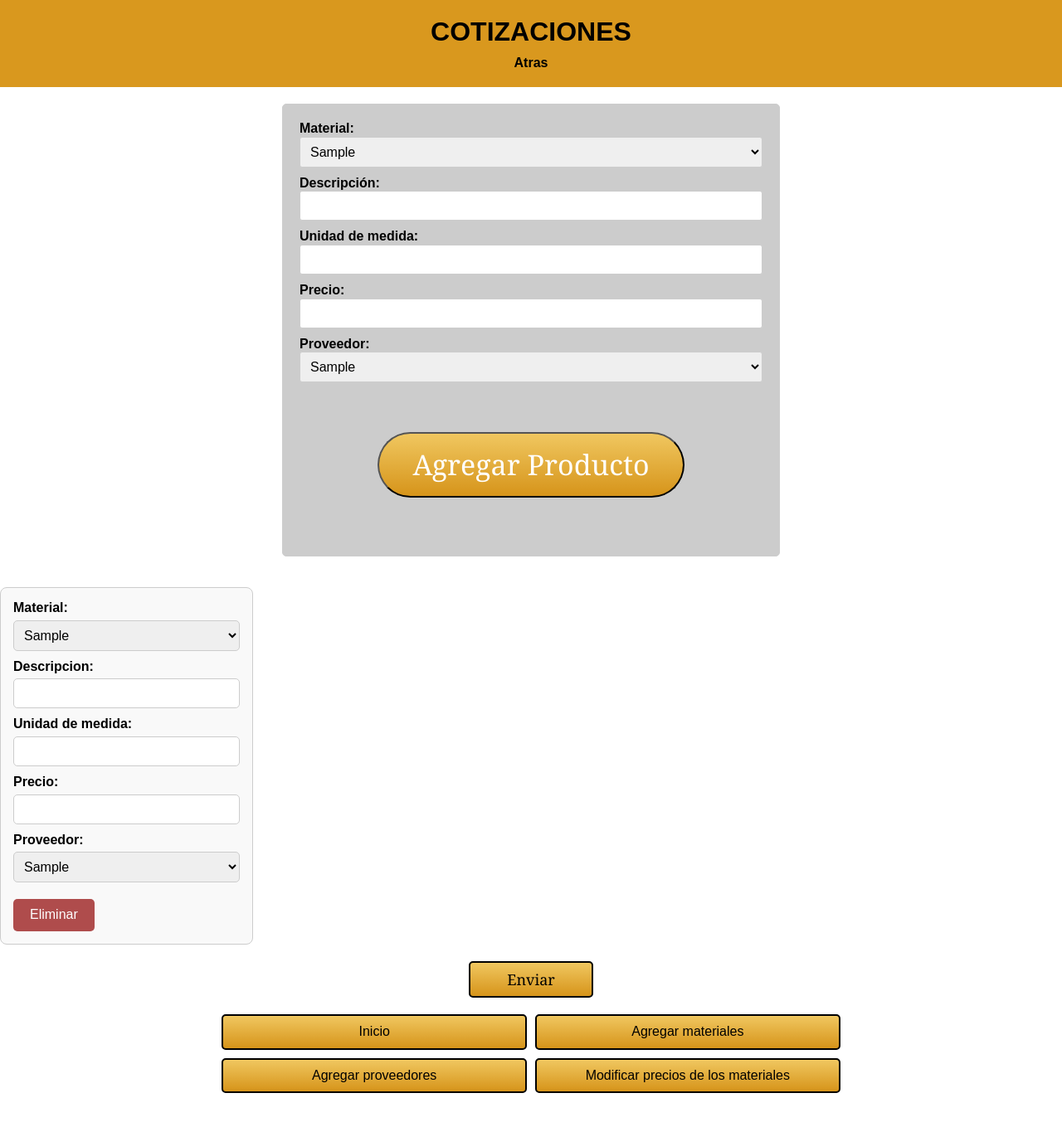
After one commit to Suclaif88/Caleidoscopio, a PHP site: page /VISTAS/AGREGARCO.php in a window 1280 px wide. The commit adds this page. Shown: the whole page at 83% size. Run offline with PHP 8.4, Linux system fonts and the light colour scheme; tables that the repository leaves empty or names only in its code hold one stand-in row (values such as "Sample post").

Commit message:
20/03/2024

```diff
--- a/CSS/CSSCO.css
+++ b/CSS/CSSCO.css
@@ -1,11 +1,18 @@
 body {
-    background-color: #F0FAFF;
+    padding: 0px;
+}
+
+.table-container {
+  width: 90%; /* Establece el ancho máximo del contenedor de la tabla */
+  max-width: 1000px; /* Establece un ancho máximo absoluto del contenedor de la tabla */
+  margin: 0 auto; /* Centra el contenedor de la tabla en la página */
 }
 
 table {
-    width: 100%;
-    border-collapse: collapse;
-    margin-bottom: 20px;
+  width: 100%; /* La tabla ocupa todo el ancho del contenedor */
+  border-collapse: collapse;
+  margin-bottom: 20px;
+  font-size: 16px; /* Ajusta el tamaño de fuente de la tabla */
 }
 
 table, th, td {
@@ -13,17 +20,20 @@ table, th, td {
 }
 
 th, td {
-    padding: 10px;
+    padding: 12px;
     text-align: left;
 }
 
 th {
-    background-color: #F2E1CB;
+    background-color: #E6BA49;
 }
 
 tr:nth-child(even) {
-    background-color: #CBE4F2;
+    background-color: #b1b1b1;
 }
+
+
+
 
 input[type="text"] {
     width: 90%;
@@ -173,3 +183,112 @@ input[type="submit"]:hover {
         background-image: linear-gradient(to bottom, #777777, #000000);
         text-decoration: none;
       }
+
+  a{
+    text-decoration: none;
+    color: fff;
+  }
+
+#productos{
+  display: grid;
+  grid-template-columns: repeat(auto-fill, minmax(300px, 1fr));
+  grid-template-rows: 1fr;
+  grid-column-gap: 0px;
+  grid-row-gap: 0px;
+  gap: 20px;
+}
+
+.product-container {
+  display: flex;
+  flex-wrap: wrap;
+  justify-content: center;
+  gap: 20px;
+}
+.product-item {
+  flex-basis: calc(50% - 20px);
+  margin-bottom: 20px;
+  padding: 15px;
+  border: 1px solid #ccc;
+  border-radius: 8px;
+  background-color: #f9f9f9;
+}
+
+.product-item label {
+  font-weight: bold;
+  margin-bottom: 5px;
+  display: inline-block;
+}
+
+.product-item input,
+.product-item select {
+  width: 100%;
+  padding: 8px;
+  margin-bottom: 10px;
+  border: 1px solid #ccc;
+  border-radius: 5px;
+  box-sizing: border-box;
+}
+
+.product-item button {
+  background-color: #af4c4c;
+  color: white;
+  padding: 10px 20px;
+  border: none;
+  border-radius: 5px;
+  cursor: pointer;
+  margin-top: 10px;
+  transition: background-color 0.3s;
+}
+
+.product-item button:hover {
+  background-color: #c01a1a;
+}
+
+.vp {
+  display: flex;
+  flex-wrap: wrap;
+  justify-content: space-between;
+  max-width: 800px;
+  margin: 0 auto;
+  margin-top: 20px;
+}
+
+.v{
+    display: flex;
+    justify-content: center;
+    align-items: center;
+    padding: 10px 20px;
+    color: #000000;
+    text-decoration: none;
+    border: 2px solid black;
+    border-radius: 5px;
+    margin-bottom: 10px;
+    width: calc(50% - 5px);
+
+    box-sizing: border-box;
+    background: #f0c760;
+    background-image: -webkit-linear-gradient(top, #f0c760, #d6941a);
+    background-image: -moz-linear-gradient(top, #f0c760, #d6941a);
+    background-image: -ms-linear-gradient(top, #f0c760, #d6941a);
+    background-image: -o-linear-gradient(top, #f0c760, #d6941a);
+    background-image: linear-gradient(to bottom, #f0c760, #d6941a);
+    -webkit-border-radius: 60;
+    -moz-border-radius: 60;
+}
+
+.v:hover {
+  background: #777777;
+  background-image: -webkit-linear-gradient(top, #777777, #000000);
+  background-image: -moz-linear-gradient(top, #777777, #000000);
+  background-image: -ms-linear-gradient(top, #777777, #000000);
+  background-image: -o-linear-gradient(top, #777777, #000000);
+  background-image: linear-gradient(to bottom, #777777, #000000);
+  text-decoration: none;
+  color: #fff;
+}
+
+@media screen and (max-width: 800px) {
+  .v {
+      width: 100%;
+  }
+}
--- /dev/null
+++ b/VISTAS/AGREGARCO.php
@@ -0,0 +1,215 @@
+<!DOCTYPE html>
+<html lang="es">
+<head>
+    <meta charset="UTF-8">
+    <meta name="viewport" content="width=device-width, initial-scale=1.0">
+    <title>Agregar Material</title>
+    <link rel="stylesheet" href="../CSS/CSSCO.css">
+    <link rel="stylesheet" href="../CSS/CSS.css">
+    <link rel="stylesheet" href="../CSS/responsive.css">
+    <link rel="icon" type="image/png" href="../IMG/favicon.png">
+</head>
+<body>
+    <style>
+        body {
+            font-family: Arial, sans-serif;
+            margin: 0;
+            padding: 0;
+        }
+
+        header {
+            background-color: #333;
+            color: white;
+            text-align: center;
+            padding: 10px 0;
+        }
+
+        form {
+            max-width: 600px;
+            margin: 0 auto;
+            padding: 20px;
+            border: 1px solid #ccc;
+            border-radius: 5px;
+            background-color: #f9f9f9;
+            margin-top: 20px;
+            background-color: #ccc;
+        }
+
+        form label {
+            font-weight: bold;
+        }
+
+        form select, form input[type="text"], form input[type="number"] {
+            width: 100%;
+            padding: 8px;
+            margin-bottom: 10px;
+            border: 1px solid #ccc;
+            border-radius: 3px;
+            box-sizing: border-box;
+        }
+    </style>
+
+<div class="navbar">
+    <h1>COTIZACIONES</h1>
+    <ul>
+        <li><a href="COTIZACION.php">Atras</a></li>
+    </ul>
+</div>
+
+
+
+    <form action="procesar.php" method="POST">
+        <label for="material">Material:</label>
+        <select name="material" id="material">
+            <?php
+            require_once "../PHP/CONN.php";
+
+            $consulta = "SELECT id, material FROM agregar_materiales";
+            $resultado = mysqli_query($conexion, $consulta);
+
+            while ($fila = mysqli_fetch_assoc($resultado)) {
+                echo "<option value='" . $fila['id'] . "'>" . $fila['material'] . "</option>";
+            }
+
+            ?>
+        </select>
+        <label for="descripcion">Descripción:</label>
+        <input type="text" name="descripcion" required>
+        <label for="unidad_medida">Unidad de medida:</label>
+        <input type="text" name="unidad_medida" required>
+        <label for="precio">Precio:</label>
+        <input type="number" name="precio" required>
+        <label for="proveedor">Proveedor:</label>
+        <select name="proveedor" id="proveedor" required>
+            <?php
+
+            $consulta = "SELECT id, proveedor FROM proveedores";
+            $resultado = mysqli_query($conexion, $consulta);
+
+            while ($fila = mysqli_fetch_assoc($resultado)) {
+                echo "<option value='" . $fila['id'] . "'>" . $fila['proveedor'] . "</option>";
+            }
+
+            ?>
+        </select>
+        <div class="form-container">
+            <button type="button" onclick="agregarProducto()" class="btn">Agregar Producto</button>
+        </div>
+    </form>
+    <br>
+    <br>
+
+<!---->
+
+
+
+
+
+        <div id="productos" class="product-container">
+            <div class="product-item">
+                <label for="material">Material:</label>
+                <select name="material[]" id="material">
+                    <?php
+
+                    $consulta = "SELECT id, material FROM agregar_materiales";
+                    $resultado = mysqli_query($conexion, $consulta);
+
+                    while ($fila = mysqli_fetch_assoc($resultado)) {
+                        echo "<option value='" . $fila['id'] . "'>" . $fila['material'] . "</option>";
+                    }
+
+                    ?>
+                </select>
+                <label for="descripcion">Descripcion:</label>
+                <input type="text" name="descripcion[]">
+                <label for="unidad">Unidad de medida:</label>
+                <input type="text" name="unidades[]">
+                <label for="precio">Precio:</label>
+                <input type="number" name="precio[]">
+                <label for="proveedor">Proveedor:</label>
+                <select name="proveedor[]" id="proveedor">
+                    <?php
+
+                    $consulta = "SELECT id, proveedor FROM proveedores";
+                    $resultado = mysqli_query($conexion, $consulta);
+
+                    while ($fila = mysqli_fetch_assoc($resultado)) {
+                        echo "<option value='" . $fila['id'] . "'>" . $fila['proveedor'] . "</option>";
+                    }
+
+                    ?>
+                </select>
+                <button type="button" onclick="eliminarProducto(this)">Eliminar</button>
+            </div>
+        </div>
+
+<input type="submit" value="Enviar" class="btn" style="border: 2px solid black;">
+<!---->
+
+
+
+
+
+<div class="vp">
+        <a href="cotizacion.php" class="v">Inicio</a>
+        <a href="agr_material.html" class="v">Agregar materiales</a>
+        <a href="agr_proveedor.html" class="v">Agregar proveedores</a>
+        <a href="modificacion.php" class="v">Modificar precios de los materiales</a>
+</div>
+<br>
+<br>
+
+
+
+<!---->
+
+    <script>
+        function agregarProducto() {
+            var contenedor = document.getElementById("productos");
+            var nuevoProducto = document.createElement("div");
+            nuevoProducto.classList.add("product-item");
+            nuevoProducto.innerHTML = `
+                <label for="material">Material:</label>
+                <select name="material[]" id="material">
+                    <?php
+
+                    $consulta = "SELECT id, material FROM agregar_materiales";
+                    $resultado = mysqli_query($conexion, $consulta);
+
+                    while ($fila = mysqli_fetch_assoc($resultado)) {
+                        echo "<option value='" . $fila['id'] . "'>" . $fila['material'] . "</option>";
+                    }
+
+                    ?>
+                </select>
+                <label for="descripcion">Descripcion:</label>
+                <input type="text" name="descripcion[]" required>
+                <label for="unidad">Unidad de medida:</label>
+                <input type="text" name="unidades[]" required>
+                <label for="precio">Precio:</label>
+                <input type="number" name="precio[]" required>
+                <label for="proveedor">Proveedor:</label>
+                <select name="proveedor[]" id="proveedor">
+                    <?php
+
+                    $consulta = "SELECT id, proveedor FROM proveedores";
+                    $resultado = mysqli_query($conexion, $consulta);
+
+                    while ($fila = mysqli_fetch_assoc($resultado)) {
+                        echo "<option value='" . $fila['id'] . "'>" . $fila['proveedor'] . "</option>";
+                    }
+
+                    mysqli_close($conexion);
+                    ?>
+                </select>
+                <button type="button" onclick="eliminarProducto(this)">Eliminar</button>
+            `;
+            contenedor.appendChild(nuevoProducto);
+        }
+
+        function eliminarProducto(elemento) {
+            elemento.parentNode.parentNode.removeChild(elemento.parentNode);
+        }
+    </script>
+</body>
+</html>
```
Also changed, not shown: AGREGARMA.html (added, +21 -0 lines), PHP/AGGCO.php (added, +44 -0 lines), VISTAS/COTIZACION.php (+8 -7 lines), VISTAS/COMPRA-MATERIALES.php (added), VISTAS/COMPRA-SIMPLE.php (added), VISTAS/OBRAS.php (added).
